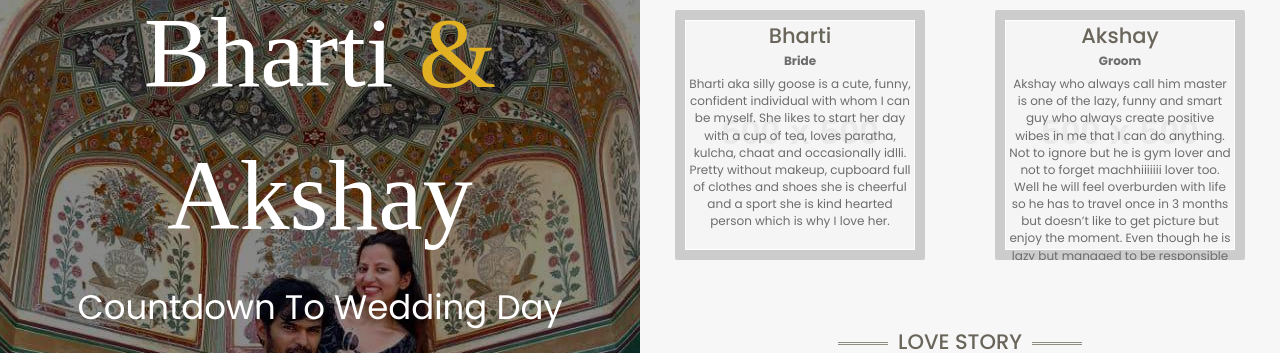
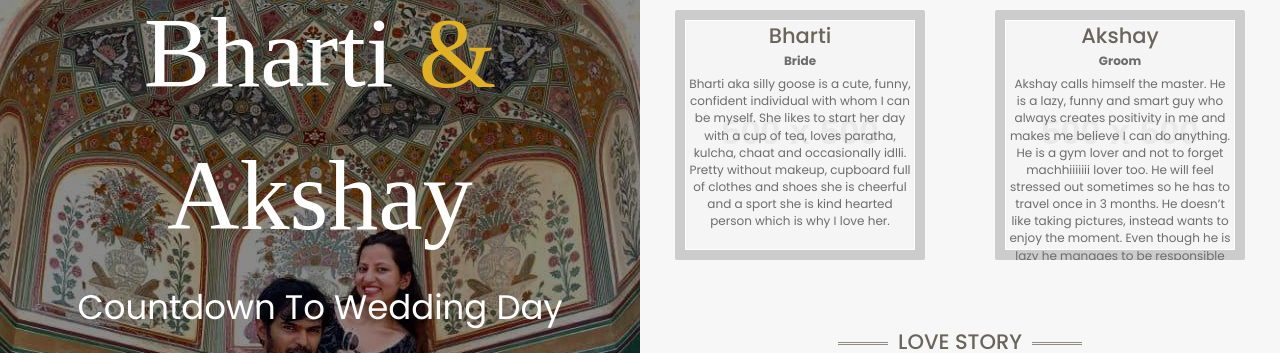
Before and after one commit to ashishthakur913/demo, a plain HTML site: page index.html in a window 1280 px wide. Both pictures are taken after a click on the button 1232 px from the left and 31 px from the top of the page. Shown: the part 153-506 px from the top of the page. Drawn offline with nearby package versions, Linux system fonts and the light colour scheme; some packages are replaced by stand-ins of ours; placeholder pictures from the web are drawn by us; a web font is replaced by a local one.

Commit message:
Text change

```diff
--- a/index.html
+++ b/index.html
@@ -138,7 +138,7 @@
 									<div class="info-box-text">
 										<h3>Akshay</h3>
 										<span>Groom</span>
-										<p>Akshay who always call him master is one of the lazy, funny and smart guy who always create positive wibes in me that I can do anything. Not to ignore but he is gym lover and not to forget machhiiiiiii lover too. Well he will feel overburden with life so he has to travel once in 3 months but doesn’t like to get picture but enjoy the moment. Even though he is lazy but managed to be responsible at the same time and love me with all of his heart which made me fall for him...I love my master of disaster ❤</p>
+										<p>Akshay calls himself the master. He is a lazy, funny and smart guy who always creates positivity in me and makes me believe I can do anything. He is a gym lover and not to forget machhiiiiiii lover too. He will feel stressed out sometimes so he has to travel once in 3 months. He doesn’t like taking pictures, instead wants to enjoy the moment. Even though he is lazy he manages to be responsible and love me with all of his heart which made me fall for him...I love my master of disaster</p>
 									</div>
 								</div>
 							</div>
```
